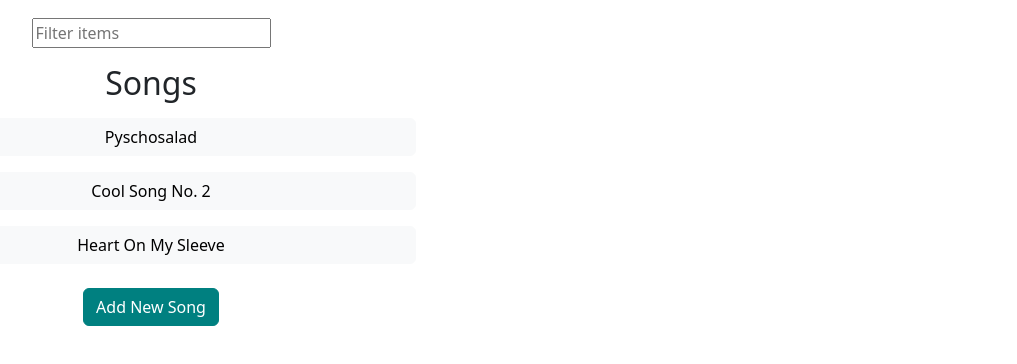
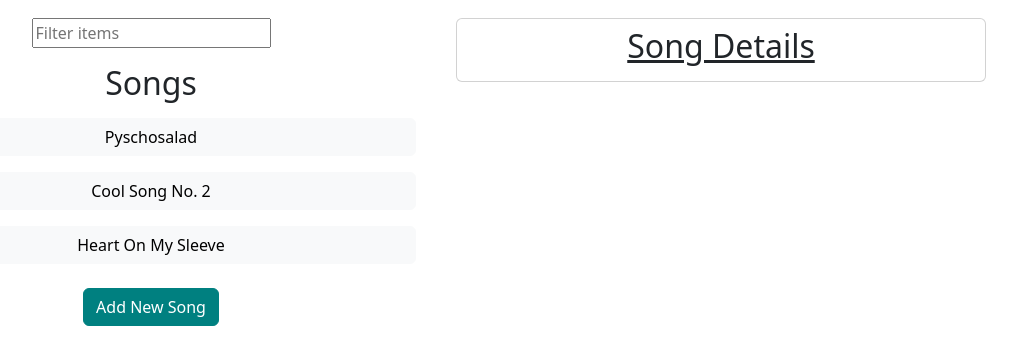
Before and after one commit to mickelson-classroom/list-detail-site-andrewbengordon, a React (Create React App) app: page / in a window 1280 px wide. Shown: the top 364 px of the page, without its empty margins (204-1221 px from the left). Built offline with nearby package versions, Linux system fonts and the light colour scheme.

Commit message:
made song details collapse

```diff
--- a/src/Components/DetailComponent.tsx
+++ b/src/Components/DetailComponent.tsx
@@ -32,8 +32,18 @@ function DetailComponent({
   };
 
   return (
-    <div className={`card m-2 p-2 ${selectedSong ? "" : "d-none"}`}>
-      <h5 className="card-title">Song Details</h5>
+    <div className="card m-2 p-2">
+      <a
+        href="#song-details"
+        data-bs-toggle="collapse"
+        className="card-title h2"
+        role="button"
+        aria-expanded="false"
+        onClick={(e) => e.preventDefault()}
+      >
+        Song Details
+      </a>
+      <div id="song-details" className="collapse">
         {selectedSong ? (
           <div>
             <h6 className="py-3">Title: {selectedSong.title}</h6>
@@ -69,12 +79,14 @@ function DetailComponent({
             <AddGenreModal
               show={showModal}
               onHide={() => setShowModal(false)}
-            onAddGenre={handleAddGenre} />
+              onAddGenre={handleAddGenre}
+            />
           </div>
         ) : (
           <p>No Song Selected</p>
         )}
       </div>
+    </div>
   );
 }
 
```
Lines whose indentation alone changed are shown as unchanged.
